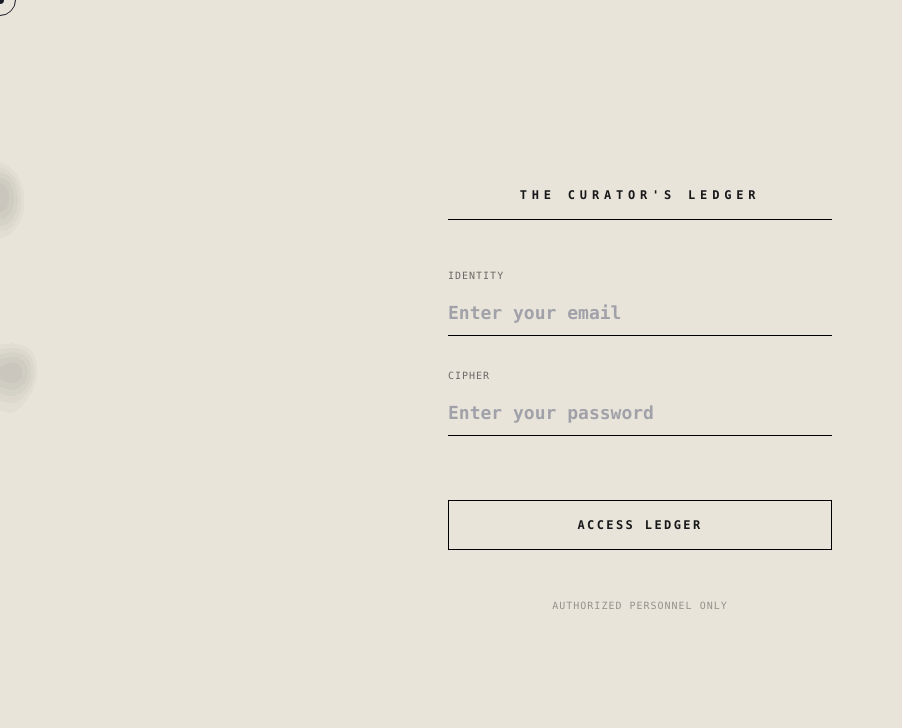
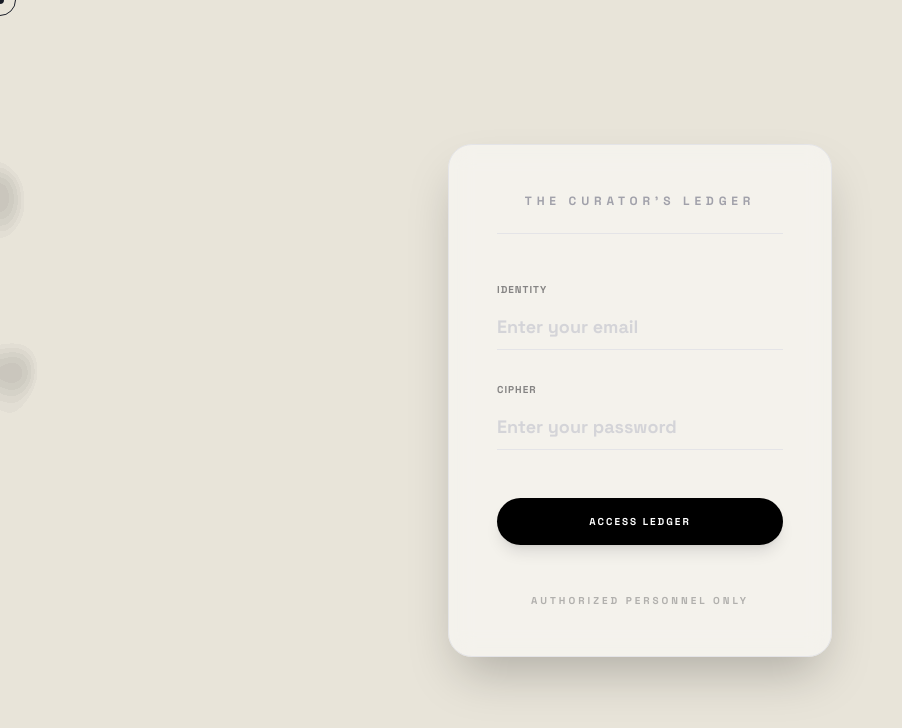
Before and after one commit to newtvn/Art-Center, a Vue app: page /admin/login in a window 1280 px wide. Shown: the top 728 px of the page, without its empty margins (0-902 px from the left). Built offline with nearby package versions, Linux system fonts and the light colour scheme; no server answers.

Commit message:
Enhance Admin Login, Dashboard Previews, and Art Manager List Thumbs

```diff
--- a/src/views/admin/AdminLogin.vue
+++ b/src/views/admin/AdminLogin.vue
@@ -28,37 +28,37 @@ const handleLogin = async () => {
 </script>
 
 <template>
-    <div class="min-h-screen flex flex-col items-center justify-center relative z-20 text-zinc-900 font-mono">
-        <div class="w-full max-w-md p-8">
-            <h1 class="text-xs font-bold uppercase tracking-[0.4em] mb-12 text-center border-b border-black pb-4">The Curator's Ledger</h1>
+    <div class="min-h-screen flex flex-col items-center justify-center relative z-20 text-zinc-900 font-sans">
+        <div class="w-full max-w-sm p-8 md:p-12 bg-white/50 backdrop-blur-md rounded-3xl border border-zinc-200 shadow-2xl">
+            <h1 class="text-xs font-bold uppercase tracking-[0.4em] mb-12 text-center border-b border-zinc-200 pb-6 text-zinc-400">The Curator's Ledger</h1>
 
             <form @submit.prevent="handleLogin" class="flex flex-col gap-8">
                 <div class="group">
-                    <label class="block text-[10px] uppercase tracking-widest mb-2 opacity-60">Identity</label>
+                    <label class="block text-[10px] uppercase tracking-widest mb-2 opacity-50 font-bold">Identity</label>
                     <input v-model="email" type="email" required
-                           class="w-full bg-transparent border-b border-black py-2 outline-none font-bold text-lg placeholder-zinc-400 focus:border-zinc-500 transition-colors"
+                           class="w-full bg-transparent border-b border-zinc-200 py-2 outline-none font-bold text-lg placeholder-zinc-300 focus:border-zinc-400 transition-colors"
                            placeholder="Enter your email">
                 </div>
 
                 <div class="group">
-                    <label class="block text-[10px] uppercase tracking-widest mb-2 opacity-60">Cipher</label>
+                    <label class="block text-[10px] uppercase tracking-widest mb-2 opacity-50 font-bold">Cipher</label>
                     <input v-model="password" type="password" required
-                           class="w-full bg-transparent border-b border-black py-2 outline-none font-bold text-lg placeholder-zinc-400 focus:border-zinc-500 transition-colors"
+                           class="w-full bg-transparent border-b border-zinc-200 py-2 outline-none font-bold text-lg placeholder-zinc-300 focus:border-zinc-400 transition-colors"
                            placeholder="Enter your password">
                 </div>
 
-                <div v-if="errorMsg" class="text-xs text-red-600 font-bold uppercase tracking-wider text-center">
+                <div v-if="errorMsg" class="text-[10px] text-red-500 font-bold uppercase tracking-wider text-center bg-red-50 py-2 rounded">
                     {{ errorMsg }}
                 </div>
 
                 <button type="submit" :disabled="loading"
-                        class="mt-8 border border-black py-4 px-8 text-xs font-bold uppercase tracking-[0.2em] hover:bg-black hover:text-[#E8E4D9] transition-all disabled:opacity-50">
+                        class="mt-4 bg-black text-white rounded-full py-4 text-[10px] uppercase font-bold tracking-[0.2em] hover:bg-zinc-800 transition-all disabled:opacity-50 shadow-lg hover:scale-105 active:scale-95">
                     {{ loading ? 'Authenticating...' : 'Access Ledger' }}
                 </button>
             </form>
 
             <div class="mt-12 text-center">
-                <p class="text-[10px] opacity-40 uppercase tracking-widest">Authorized Personnel Only</p>
+                <p class="text-[10px] opacity-30 uppercase tracking-[0.3em] font-bold">Authorized Personnel Only</p>
             </div>
         </div>
     </div>
--- a/src/views/admin/ArtManager.vue
+++ b/src/views/admin/ArtManager.vue
@@ -122,7 +122,10 @@ const uploadArt = async () => {
                 <div v-if="loading" class="text-[10px] opacity-50 font-bold uppercase tracking-widest text-center mt-10">Scanning archives...</div>
 
                 <ul v-else class="space-y-4">
-                    <li v-for="art in artworks" :key="art.id" class="group cursor-pointer hover:bg-zinc-50 p-4 -mx-4 rounded-xl transition duration-300">
+                    <li v-for="art in artworks" :key="art.id"
+                        class="group cursor-pointer hover:bg-zinc-50 p-4 -mx-4 rounded-xl transition duration-300 flex gap-4 items-center">
+                        <img :src="art.image" class="w-12 h-12 rounded-lg object-cover grayscale group-hover:grayscale-0 transition duration-300 bg-zinc-100">
+                        <div class="flex-1">
                             <div class="flex justify-between items-baseline mb-1">
                                 <span class="font-bold text-sm">{{ art.title }}</span>
                                 <span class="text-[10px] text-zinc-400 font-bold">{{ art.year }}</span>
@@ -130,6 +133,7 @@ const uploadArt = async () => {
                             <div class="text-[10px] text-zinc-500 flex justify-between">
                                 <span class="uppercase tracking-wider">{{ art.category }}</span>
                                 <span>${{ art.price }}</span>
+                            </div>
                         </div>
                     </li>
                     <li v-if="artworks.length === 0" class="text-[10px] opacity-40 italic text-center py-10">No works found in the ledger.</li>
```
Also changed, not shown: src/views/admin/AdminDashboard.vue (+63 -22 lines). Lines whose indentation alone changed are shown as unchanged.
